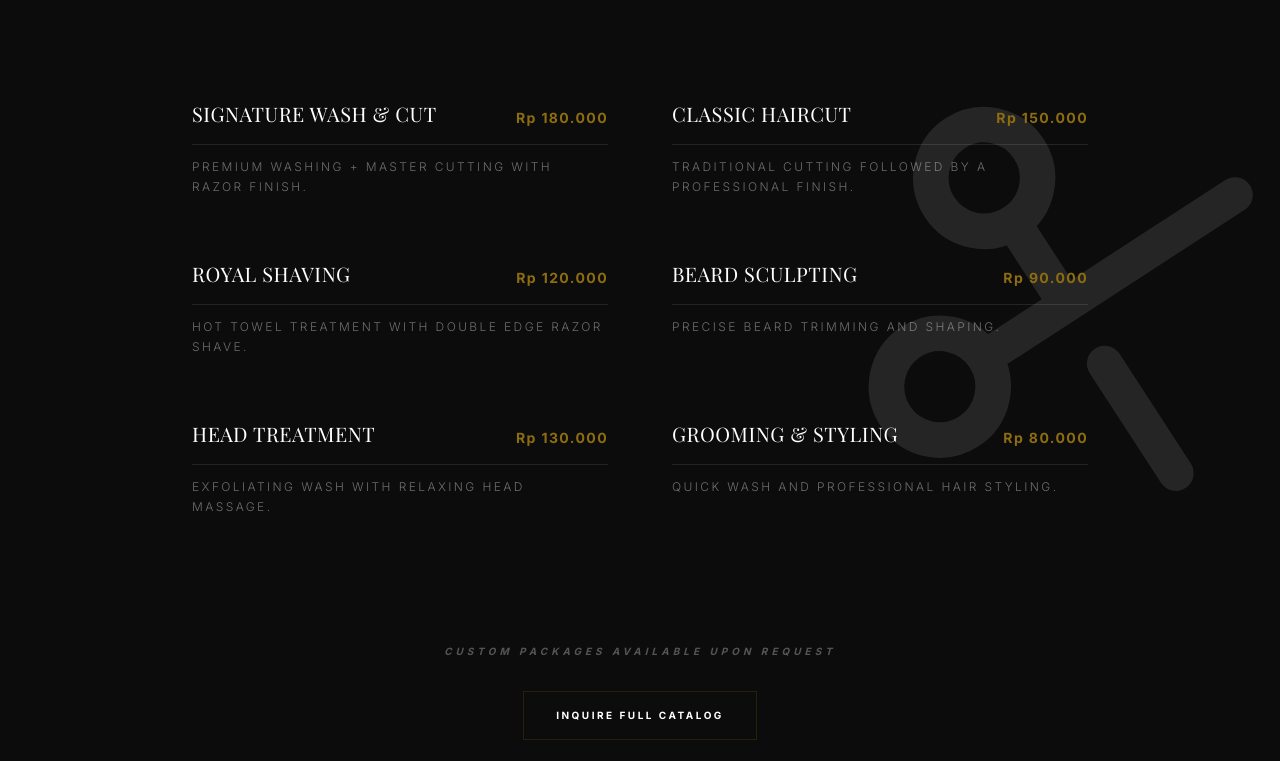
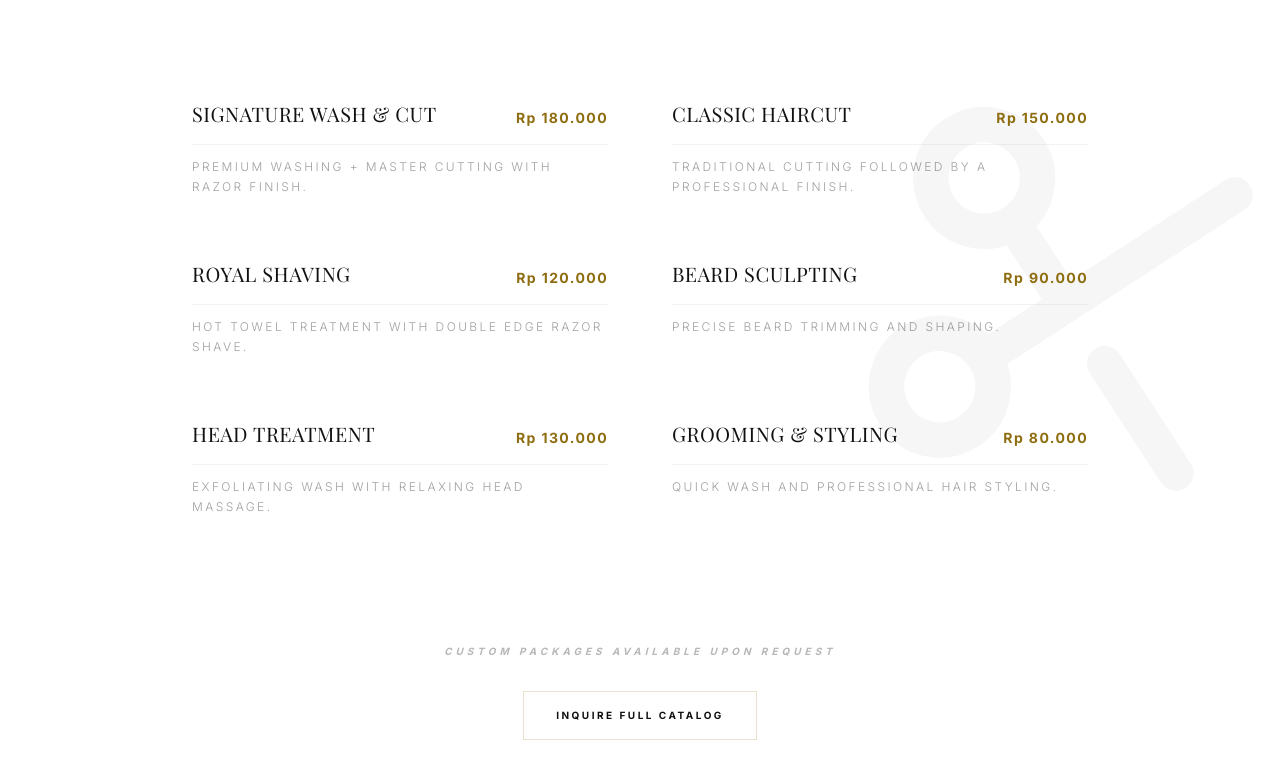
Before and after one commit to Alfinnnn21/REVBARBER, a Next.js app: page / in a window 1280 px wide. Shown: the part 2019-2780 px from the top of the page. Built offline with nearby package versions, Linux system fonts and the light colour scheme; a web font is replaced by a local one.

Commit message:
design: change Price List background to white for cleaner look

```diff
--- a/src/app/page.tsx
+++ b/src/app/page.tsx
@@ -166,9 +166,9 @@ Terima kasih!`;
         </div>
       </section>
 
-      {/* Unified Menu: Editorial Price List */}
-      <section id="services" className="bg-luxury py-24 md:py-40 text-white overflow-hidden relative">
-        <div className="absolute top-0 right-0 w-1/3 h-full opacity-10 pointer-events-none">
+      {/* Unified Menu: Editorial Price List (White Theme) */}
+      <section id="services" className="bg-white py-24 md:py-40 text-foreground overflow-hidden relative">
+        <div className="absolute top-0 right-0 w-1/3 h-full opacity-[0.03] pointer-events-none">
           <Scissors className="w-full h-full rotate-12 -mr-32" />
         </div>
 
@@ -186,11 +186,11 @@ Terima kasih!`;
                   onClick={() => handleBooking(s.id)}
                   className="group flex flex-col items-start gap-3 w-full text-left"
                 >
-                  <div className="flex justify-between items-end w-full border-b border-white/10 pb-4 group-hover:border-gold/50 transition-colors duration-500">
+                  <div className="flex justify-between items-end w-full border-b border-black/5 pb-4 group-hover:border-gold/50 transition-colors duration-500">
                     <h4 className="text-lg md:text-xl font-serif tracking-wide group-hover:text-gold transition-colors">{s.title}</h4>
                     <span className="text-gold font-bold text-sm tracking-widest">{s.price}</span>
                   </div>
-                  <p className="text-[10px] md:text-xs uppercase tracking-[0.2em] text-white/40 leading-relaxed font-light">
+                  <p className="text-[10px] md:text-xs uppercase tracking-[0.2em] text-foreground/40 leading-relaxed font-light">
                     {s.desc}
                   </p>
                 </button>
@@ -198,10 +198,10 @@ Terima kasih!`;
             </div>
 
             <div className="mt-20 md:mt-32 text-center">
-              <p className="text-prestige text-white/30 mb-8 italic">Custom packages available upon request</p>
+              <p className="text-prestige text-foreground/30 mb-8 italic">Custom packages available upon request</p>
               <button
                 onClick={() => handleBooking()}
-                className="btn-luxury border-white/10 text-white hover:border-gold"
+                className="btn-luxury"
               >
                 Inquire Full Catalog
               </button>
```
